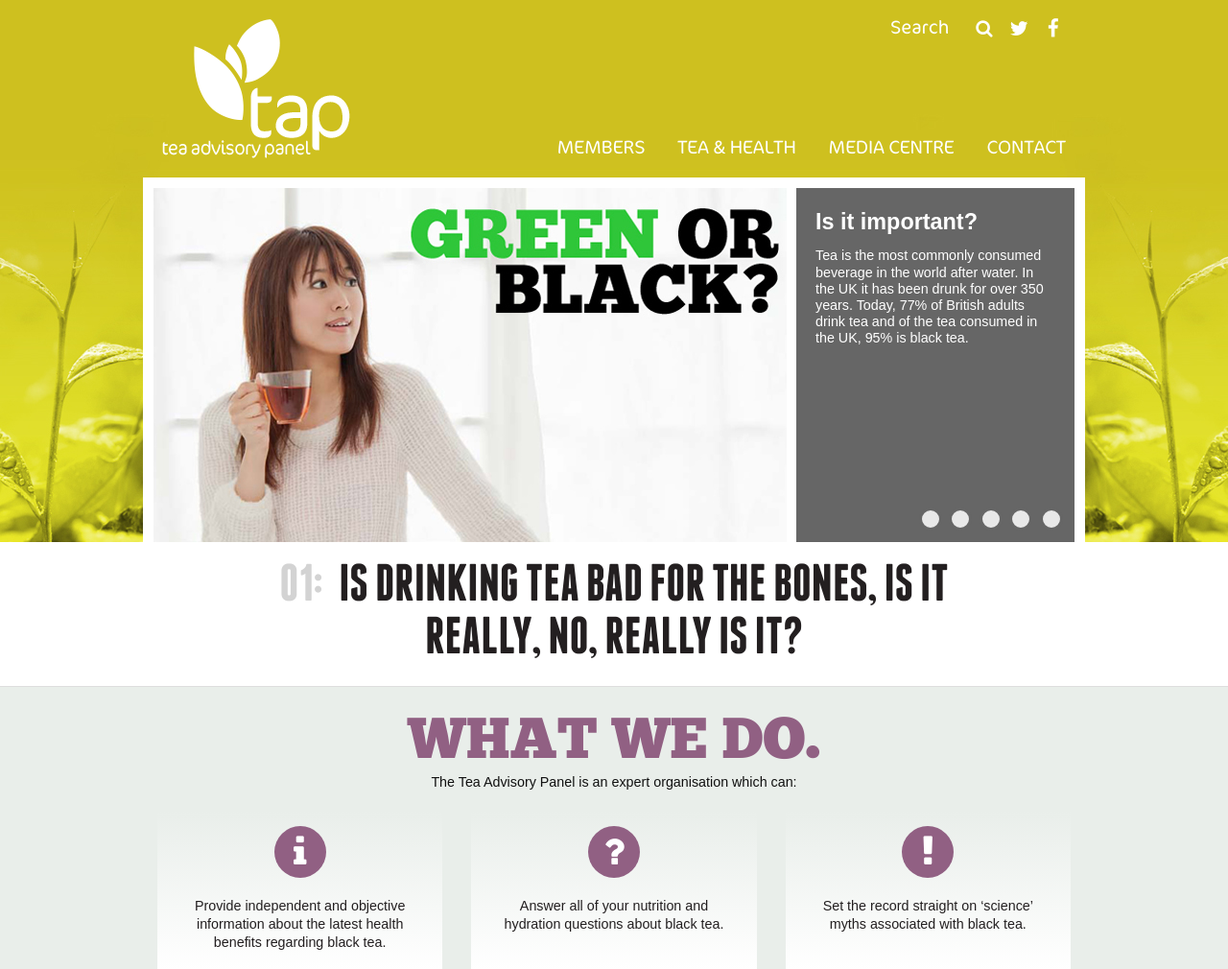
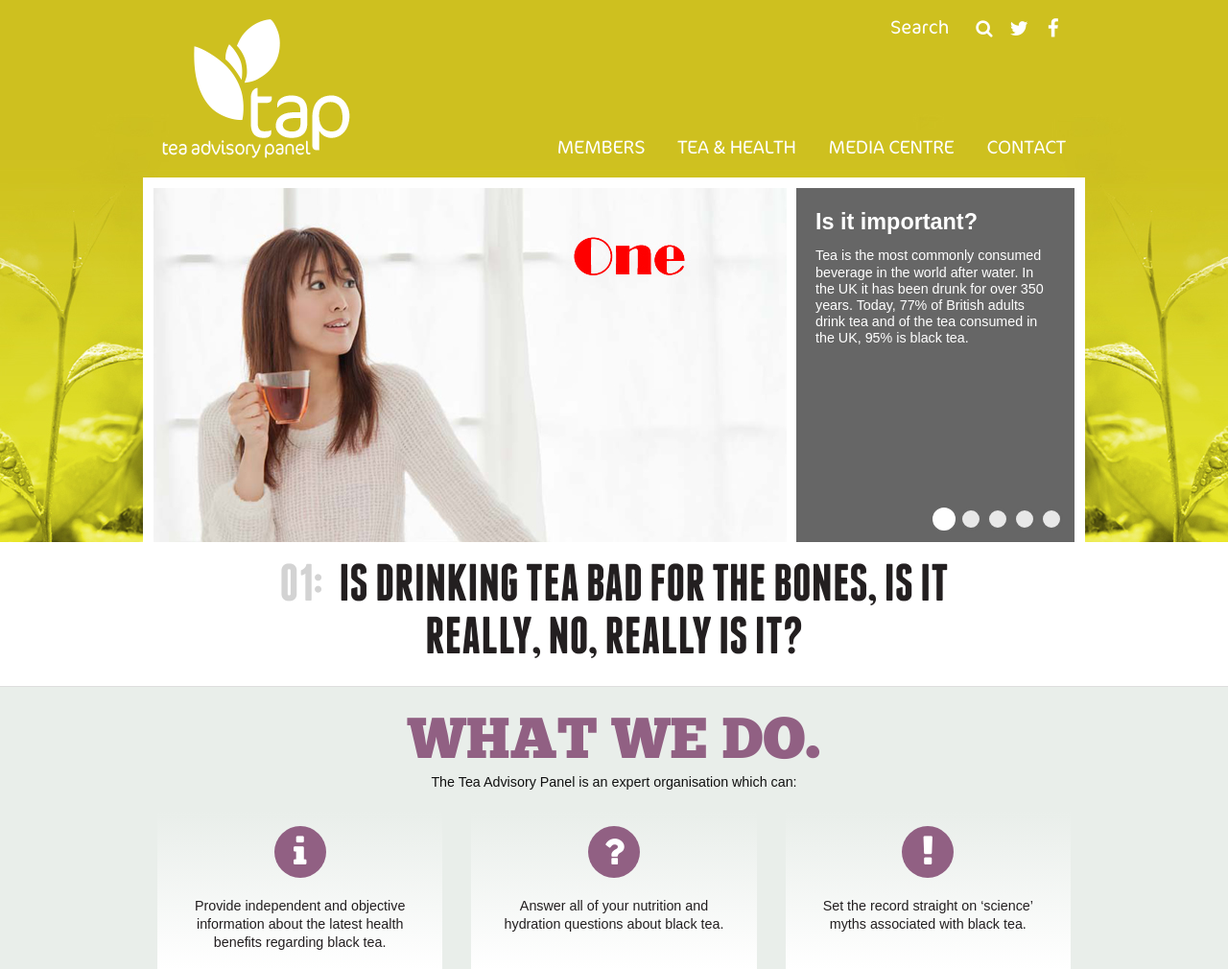
Before and after one commit to Gunzalez/tap, a PHP site: page / in a window 1280 px wide. Shown: the top 1010 px of the page at 96% size. Run offline with PHP 8.4, Linux system fonts and the light colour scheme; some libraries are stand-ins or nearby versions.

```diff
--- a/css/tap.css
+++ b/css/tap.css
@@ -238,12 +238,27 @@ img {
   box-sizing: border-box;
   overflow: hidden;
 }
+.header .carousel #header-carousel {
+  margin: 0;
+  padding: 0;
+  list-style: none;
+  position: relative;
+}
+.header .carousel #header-carousel li {
+  position: absolute;
+  top: 0;
+  left: 0;
+}
+.header .carousel #header-carousel li .slide-copy {
+  display: none;
+}
 .header .carousel .imagery {
   float: left;
   width: 660px;
 }
 .header .carousel .imagery img {
   width: 100%;
+  display: block;
 }
 .header .carousel .copy {
   width: 290px;
--- a/index.php
+++ b/index.php
@@ -29,22 +29,47 @@
             </div>
             <div class="carousel">
                 <div class="imagery">
-                    <img src="uploaded/carousel-slide-1.jpg">
+                    <ul id="header-carousel">
+                        <li>
+                            <img src="uploaded/carousel-slide-1.jpg">
+                            <div class="slide-copy">
+                                <h2>Is it important?</h2>
+                                <p>Tea is the most commonly consumed beverage in the world after water. In the UK it has been drunk for over 350 years. Today, 77% of British adults drink tea and of the tea consumed in the UK, 95% is black tea.</p>
+                            </div>
+                        </li>
+                        <li>
+                            <img src="uploaded/carousel-slide-2.jpg">
+                            <div class="slide-copy">
+                                <h2>I like to dance</h2>
+                                <p>Sunday morning, I'm out in th street dancing like a mad man, until the police come to take me away, I hate it when they do that.</p>
+                            </div>
+                        </li>
+                        <li>
+                            <img src="uploaded/carousel-slide-3.jpg">
+                            <div class="slide-copy">
+                                <h2>Buy loud speakers!</h2>
+                                <p>Morbi lectus riis, luctus non, massa. Fusce ac turpis quis ligsus, iaculis vel, suscipit quis, luctus non, massa. Fusce ac turpis quis ligula lacinia aliquet. Mauris ipsum.</p>
+                            </div>
+                        </li>
+                        <li>
+                            <img src="uploaded/carousel-slide-4.jpg">
+                            <div class="slide-copy">
+                                <h2>My pony, do do you want it?</h2>
+                                <p>Nulla facilisi. Ut fringilla. Suspendisse potenti. Nunc feugiat mi a tellus consequat imperdiet. Vestibulum sapien. Proin quam. Etiam ultrices.</p>
+                            </div>
+                        </li>
+                        <li>
+                            <img src="uploaded/carousel-slide-5.jpg">
+                            <div class="slide-copy">
+                                <h2>Quisque volutpat</h2>
+                                <p>Integer euismod lacus luctus magna. Quisque cursus, metus vitae pharetra auctor, sem massa mattis sem, at interdum magna augue eget diam. </p>
+                            </div>
+                        </li>
+                    </ul>
                 </div>
                 <div class="copy">
-                    <div class="description">
-                        <h2>Is it important?</h2>
-                        <p>Tea is the most commonly consumed beverage in the world after water. In the UK it has been drunk for over 350 years. Today, 77% of British adults drink tea and of the tea consumed in the UK, 95% is black tea.</p>
-                    </div>
-                    <div class="pagination">
-                        <ul>
-                            <li><a href="#">1</a></li>
-                            <li><a href="#">2</a></li>
-                            <li><a href="#">3</a></li>
-                            <li><a href="#">4</a></li>
-                            <li><a href="#">5</a></li>
-                        </ul>
-                    </div>
+                    <div id="carousel-description" class="description"></div>
+                    <div id="carousel-pagination" class="pagination"></div>
                 </div>
             </div>
         </div>
--- a/js/tap.js
+++ b/js/tap.js
@@ -57,11 +57,84 @@
     };
 
     tap.homepage = {
+        header: {
+            carousel: {
+                loop: '',
+                $html: $('#header-carousel'),
+                $pagination: $('#carousel-pagination'),
+                $description: $('#carousel-description'),
+                init: function(){
+                    var self = this,
+                        $dotList = $('<ul />');
+
+                    // create pagination
+                    $('img',this.$html).each(function(i, obj){
+                        $dotList.append($('<li><a href="#">'+i+'</a></li>'));
+                    });
+                    this.$pagination.append($dotList);
+
+                    // set first item
+                    $('li', this.$html).css('display','none');
+                    $('li', this.$html).eq(0).css('display','block');
+
+                    // set description of first item
+                    var cloneCopy = $('li', this.$html).eq(0).find('.slide-copy').clone();
+                    this.$description.html(cloneCopy.html());
+
+                    // set first link to active
+                    $('li', $dotList).eq(0).find('a').addClass('active');
+
+                    // attach actions
+                    $('a',$dotList).on('click', function(evt){
+                        evt.preventDefault();
+                        self.fadeIn($(this).text());
+                    });
+
+                    //auto start the slide show
+                    this.autoStart();
+
+                    // attach pause actions
+                    this.$html.parents('.carousel').on('mouseenter', function(){
+                        clearInterval(self.loop);
+                    });
+                    this.$html.parents('.carousel').on('mouseleave', function(){
+                        self.autoStart();
+                    });
+
+                    // TODO swipe events
+
+                },
+
+                fadeIn: function(index){
+                    $('a', this.$pagination).removeClass('active');
+                    $('a', this.$pagination).eq(index).addClass('active');
+
+                    $('li', this.$html).fadeOut('slow');
+                    $('li', this.$html).eq(index).fadeIn('slow');
+
+                    var cloneCopy = $('li', this.$html).eq(index).find('.slide-copy').clone();
+                    this.$description.html(cloneCopy.html());
+                },
+
+                autoStart: function(){
+                    var self = this;
+                    this.loop = setInterval(function(){
+
+                        var $curSlide = $('.active', self.$pagination),
+                            newIndex = $('a',self.$pagination).index($curSlide) + 1;
+                        if(newIndex == $('a',self.$pagination).length){
+                            newIndex = 0
+                        }
+                        self.fadeIn(newIndex);
+
+                    }, 6000);
+                }
+            }
+        },
 
         body: {
-            carousel:{
+            carousel: {
                 $html: $('#body-carousel'),
-
                 init: function(){
                     if(this.$html.length > 0){
                         this.$html.bxSlider({
@@ -70,8 +143,6 @@
                             infiniteLoop: true,
                             slideWidth: 660
                         });
-
-                        //this.$html.append($('.tap-button'));
                     }
                 }
             }
@@ -79,6 +150,7 @@
 
         init: function(){
             this.body.carousel.init();
+            this.header.carousel.init();
         }
     };
 
@@ -114,4 +186,7 @@
         tap.homepage.init();
 	});
 
+    $(window).load(function(){
+    });
+
 }(jQuery, window));
--- a/timesheet.txt
+++ b/timesheet.txt
@@ -5,7 +5,7 @@ Sets up project and starts on homepage, starts planning                        3
 Continues homepage                                                             1.5 hr    - 15.02.2015
 Meeting with Robin, continue homepage                                          4.5 hrs   - 16.02.2015
 Completes bottom carousel on desktop                                           3.0 hrs   - 17th Feb
-
+Completes top carousel on desktop                                              2.0 hrs  "
 
 
 
```
Also changed, not shown: js/vendors/jquery.bxslider/jquery.bxslider.js, uploaded/carousel-slide-1.jpg, uploaded/carousel-slide-2.jpg (added), uploaded/carousel-slide-3.jpg (added), uploaded/carousel-slide-4.jpg (added), uploaded/carousel-slide-5.jpg (added).
